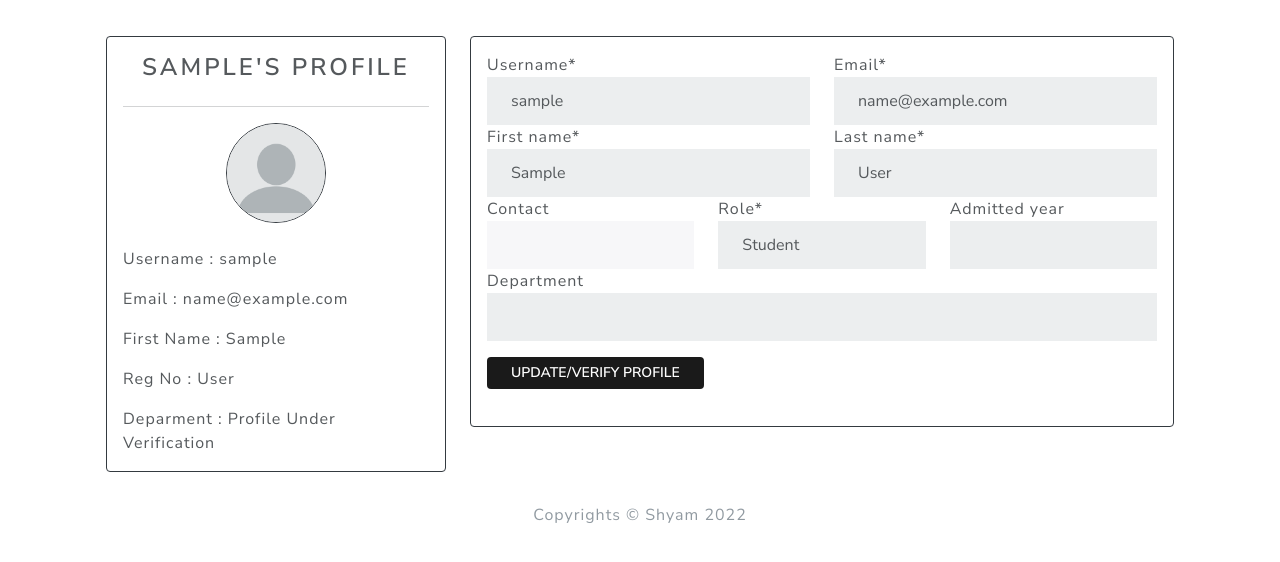
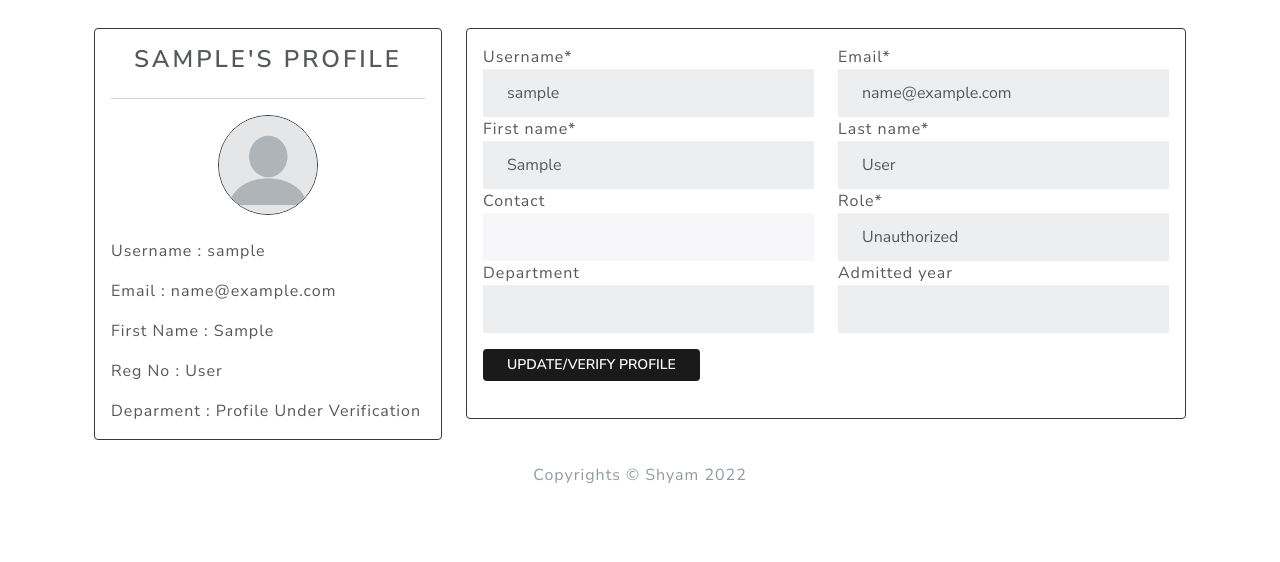
Before and after one commit to ShyamSundhar1411/Query-Raiser, a Django app: page /services/profile/1/view/ in a window 1280 px wide. Shown: the part 103-665 px from the top of the page. Run offline with Django 4.2, Linux system fonts and the light colour scheme; the visitor is signed in with stand-in values (Sample User, id 1); parts of the project's set-up code (start-up, migrations or seed data) failed here and were passed over; some libraries are stand-ins or nearby versions.

Commit message:
Anti-Spam Features

```diff
--- a/queryraiser/static/styles.css
+++ b/queryraiser/static/styles.css
@@ -18,7 +18,7 @@
   }
   @media screen and (max-width: 800px) {
     .profile-text{
-      font-size: 15px !important;
+      font-size: 10px !important;
     }
     .custom-land-page-text{
       font-size: 12px !important;
--- a/services/choices.py
+++ b/services/choices.py
@@ -9,11 +9,13 @@ DEPARTMENT_CHOICES = [
     ("Computer Science and Engineering with Specialisation in Cyber Physical Systems - BPS","Computer Science and Engineering with Specialisation in Cyber Physical Systems - BPS"),
     ("Computer Science and Engineering with Specialisation in Artificial Intelligence and Robotics - BRS","Computer Science and Engineering with Specialisation in Artificial Intelligence and Robotics - BRS"),
     ("M.Tech. Software Engineering - MIS","M.Tech. Software Engineering - MIS"),
-    ("Computer Science and Engineering with Specialisation in Business Analytics - MIA","Computer Science and Engineering with Specialisation in Business Analytics - MIA")
+    ("Computer Science and Engineering with Specialisation in Business Analytics - MIA","Computer Science and Engineering with Specialisation in Business Analytics - MIA"),
+    ("Unauthorized","Unauthorized"),
 
 ]
 ROLE_CHOICES = [
     ("Program Representative","Program Representative"),
     ("Student","Student"),
-    ("Head of Department","Head of Department")
+    ("Head of Department","Head of Department"),
+    ("Unauthorized","Unauthorized"),
 ]
--- a/services/models.py
+++ b/services/models.py
@@ -39,7 +39,7 @@ class Query(models.Model):
 @receiver(post_save,sender = User)
 def create_profile(sender,instance,created,**kwargs):
     if created:
-        Profile.objects.create(user = instance,role = "Student")
+        Profile.objects.create(user = instance,role = "Unauthorized")
         instance.profile.save()
 @receiver(post_save, sender = User)
 def save_profile(sender, instance, **kwargs):
--- a/services/templates/account/profile.html
+++ b/services/templates/account/profile.html
@@ -3,10 +3,8 @@
 {% load crispy_forms_tags %}
 {% load static %}
 <div class="container">
-<div class = 'container py-2'>
-    <div class="d-inline-block d-flex">
         <div class = "row">
-            <div class="col-md-4">
+            <div class="col-md-4 col-sm-3">
                 <div class="card card-body border border-dark" style = 'margin-bottom: 15px;'>
                     <h3 class = "card-text text-center">{{user.username}}'s Profile</h3>
                     <hr>
@@ -23,7 +21,7 @@
                     <p class = "card-text profile-text">Deparment : {% if user.profile.department %}{{user.profile.department|truncatechars:20}}{% else %}Profile Under Verification{% endif %}</p>
                 </div>
             </div>
-            <div class="col-md-8">
+            <div class="col-md-8 col-sm-7">
                 <form method = 'POST' enctype = 'multipart/form-data'>
                     {% csrf_token %}
                     <div class="card card-body border border-dark">
@@ -50,13 +48,14 @@
                             <div class = "col">
                                 {{profile_form.role|as_crispy_field}}
                             </div>
-                            <div class = "col">
-                                {{profile_form.admitted_year|as_crispy_field}}
-                            </div>
+
                         </div>
                         <div class="row form-row">
                             <div class = "col">
                                 {{profile_form.department|as_crispy_field}}
+                            </div>
+                            <div class = "col">
+                                {{profile_form.admitted_year|as_crispy_field}}
                             </div>
                         </div>
                         <div class = "d-inline-block py-3">
@@ -65,9 +64,6 @@
                     </div>
                 </form>
             </div>
-        </div>
     </div>
-
-</div>
 </div>
 {% endblock %}
--- a/services/views.py
+++ b/services/views.py
@@ -4,13 +4,14 @@ from . models import *
 from . forms import *
 from . filters import *
 from . tasks import *
+from datetime import date
 from django.db.models import Q
 from django.contrib import messages
 from django.views import generic
 from django.http.response import Http404, HttpResponse
-from django.contrib.auth.decorators import login_required
+from django.contrib.auth.decorators import login_required,user_passes_test
 from django.shortcuts import get_object_or_404, render,redirect
-from . aiding_functions import admitted_year_finder, is_program_representative
+from . aiding_functions import admitted_year_finder, email_checker, email_parser, is_program_representative
 from django.contrib.auth.mixins import LoginRequiredMixin
 
 # Create your views here.
@@ -37,6 +38,9 @@ def home(request):
     if request.user.profile.department == None or request.user.profile.contact == None:
         messages.info(request,"Verify your account by adding Contact Number before proceeding to the portal")
         return redirect("profile",slug = request.user.profile.slug)
+    if request.user.profile.role == 'Unauthorized':
+        messages.error(request,"Your account is not authorized by the system. Kindly contact the administrator")
+        return redirect("profile",slug = request.user.profile.slug)
     else:
         if is_program_representative(request.user):
             queries =  BiasedQueryFilter(request.GET,queryset = Query.objects.filter(department = request.user.profile.department,admitted_year = request.user.profile.admitted_year,).order_by('-date_of_creation'))
@@ -44,10 +48,15 @@ def home(request):
             queries = BiasedQueryFilter(request.GET,Query.objects.filter(user = request.user).order_by('-date_of_creation'))
         return render(request,"services/home.html",{"Queries":queries})
 @login_required
+@user_passes_test(lambda user:user.profile.department != 'Unauthorized' or user.profile.department != 'Unauthorized')
 def create_query(request):
     if request.user.profile.contact == None or request.user.profile.department == None:
         messages.info(request,"Verify your profile by adding your contact before posting the query")
         return redirect("profile",slug=request.user.profile.slug)
+    query_count = Query.objects.filter(user = request.user,status = "Pending Approval",date_of_creation__date =  date.today()).count()
+    if query_count >=2:
+        messages.info(request,"You are given a one-day query cooldown due to stacked up pending queries. Your query's timer will be reset. tommorrow")
+        return redirect("home")
     if request.method == "POST":
         query_form = QueryCreateForm(request.POST)
         if query_form.is_valid():
@@ -64,6 +73,7 @@ def create_query(request):
     else:
         return render(request,"services/create_query.html",{"form":QueryCreateForm()})
 @login_required
+@user_passes_test(lambda user:user.profile.department != 'Unauthorized' or user.profile.department != 'Unauthorized')
 def approve_query(request,pk,slug):
     query = Query.objects.get(id = pk,slug = slug)
     if request.method == "POST" and is_program_representative(request.user):
@@ -76,6 +86,7 @@ def approve_query(request,pk,slug):
         messages.error(request,"Error Processing Request")
         return redirect("query_detail_view",pk = pk,slug = slug)
 @login_required
+@user_passes_test(lambda user:user.profile.department != 'Unauthorized' or user.profile.department != 'Unauthorized')
 def reject_query(request,pk,slug):
     query = Query.objects.get(id = pk,slug = slug)
     if request.method == "POST" and is_program_representative(request.user):
@@ -95,10 +106,19 @@ def profile(request,slug):
         if user_form.is_valid() and profile_form.is_valid():
             if(request.user.profile.department == ""):
                 profile_form_copy = profile_form.save(commit = False)
-                department = department_finder(request.user.last_name)
-                admitted_year = admitted_year_finder(request.user.last_name)
-                profile_form_copy.department = department
-                profile_form_copy.admitted_year = admitted_year
+                if email_checker(request.user.email):
+                    organization = email_parser(request.user.email)
+                    if organization == 'vitstudent.ac.in':
+                        profile_form_copy.role = 'Student'
+                        department = department_finder(request.user.last_name)
+                        admitted_year = admitted_year_finder(request.user.last_name)
+                        profile_form_copy.department = department
+                        profile_form_copy.admitted_year = admitted_year
+                    else:
+                        profile_form_copy.role = 'Head of Department'
+                else:
+                    profile_form_copy.role = 'Unauthorized'
+                    profile_form_copy.department = "Unauthorized"
                 user_form.save()
                 profile_form_copy.save()
             else:
@@ -113,6 +133,7 @@ def profile(request,slug):
         profile_form = ProfileForm(instance = request.user.profile)
         return render(request,'account/profile.html',{'user_form':user_form,'profile_form':profile_form})
 @login_required
+@user_passes_test(lambda user:user.profile.department != 'Unauthorized' or user.profile.department != 'Unauthorized')
 def view_all_queries(request):
     program_representative = None
     if is_program_representative(request.user):
```
Also changed, not shown: services/aiding_functions.py (+8 -0 lines), services/tasks.py (+7 -7 lines), services/migrations/0003_alter_profile_department_alter_profile_role_and_more.py (added).
